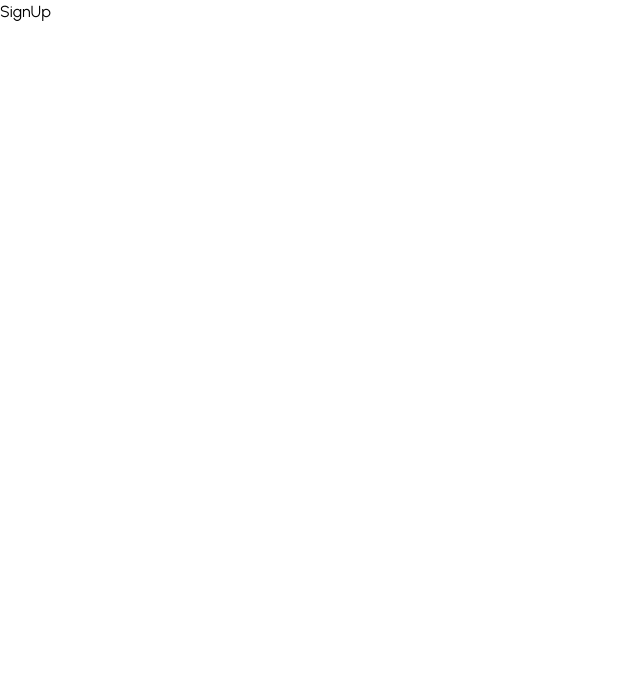
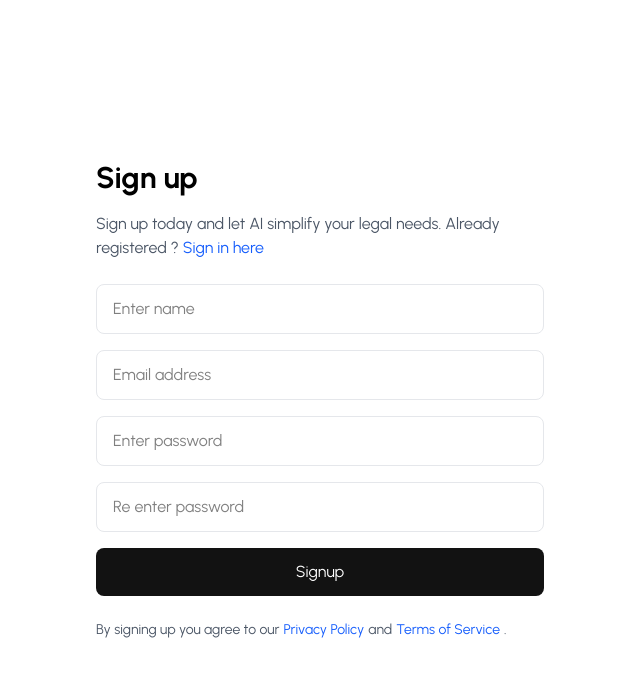
Before and after one commit to thedeepakmaurya/legassist, a Next.js app: page /signup in a window 1280 px wide. Shown: the top 676 px of the page, without its empty margins (0-640 px from the left). Built offline with nearby package versions, Linux system fonts and the light colour scheme.

Commit message:
feat(auth): add signin and signup

```diff
--- a/src/components/atoms/Button.jsx
+++ b/src/components/atoms/Button.jsx
@@ -2,7 +2,7 @@ const Button = (props) => {
   const { icon, label, className, ...restProps } = props;
   return (
     <button
-      className={`bg-primary transform cursor-pointer rounded-full px-6 py-3 text-sm text-white transition duration-300 hover:bg-gray-800 ${className}`}
+      className={`bg-primary transform cursor-pointer rounded-full px-6 py-3  text-white transition duration-300 hover:bg-gray-800 ${className}`}
     >
       {label} {icon && <i className={`ri-${icon} ri-lg`}></i>}
     </button>
--- /dev/null
+++ b/src/components/atoms/Input.jsx
@@ -0,0 +1,18 @@
+const Input = (props) => {
+  const { className, value, onChange, type, placeholder, name, ...restProps } = props;
+  return (
+    <div>
+      <input
+        {...restProps}
+        type={type ? type : "text"}
+        name={name}
+        value={value}
+        placeholder={placeholder}
+        onChange={onChange}
+        className={`mb-4 w-full rounded-lg border border-gray-200 focus:border-black px-4 py-3 focus:outline-none ${className}`}
+      />
+    </div>
+  );
+};
+
+export default Input;
--- a/src/components/pages/Auth/SignIn.jsx
+++ b/src/components/pages/Auth/SignIn.jsx
@@ -1,8 +1,39 @@
+"use client";
+import { useState } from "react";
+import Button from "@/components/atoms/Button";
+import Input from "@/components/atoms/Input";
+import AuthTemplate from "@/components/templates/AuthTemplate";
 
-const SignIn = () => {
+export default function SignIn() {
+  const [formData, setFormData] = useState({
+    email: "",
+    password: "",
+  });
+
+  const handleChange = (e) => {
+    const { name, value } = e.target;
+    setFormData((prev) => ({ ...prev, [name]: value }));
+  };
+
   return (
-    <div>SignIn</div>
-  )
+    <AuthTemplate>
+      <form>
+        <Input
+          name="email"
+          type="email"
+          placeholder="Email address"
+          value={formData.email}
+          onChange={handleChange}
+        />
+        <Input
+          name="password"
+          type="password"
+          placeholder="Enter password"
+          value={formData.password}
+          onChange={handleChange}
+        />
+        <Button label="Signin" className="w-full rounded-lg" />
+      </form>
+    </AuthTemplate>
+  );
 }
-
-export default SignIn
--- a/src/components/pages/Auth/SignUp.jsx
+++ b/src/components/pages/Auth/SignUp.jsx
@@ -1,5 +1,54 @@
-const SignUp = () => {
-  return <div>SignUp</div>;
-};
+"use client";
+import { useState } from "react";
+import Button from "@/components/atoms/Button";
+import Input from "@/components/atoms/Input";
+import AuthTemplate from "@/components/templates/AuthTemplate";
 
-export default SignUp;
+export default function SignUp() {
+  const [formData, setFormData] = useState({
+    name:"",
+    email: "",
+    password: "",
+    confirmPassword: "",
+  });
+
+  const handleChange = (e) => {
+    const { name, value } = e.target;
+    setFormData((prev) => ({ ...prev, [name]: value }));
+  };
+
+  return (
+    <AuthTemplate>
+      <form>
+        <Input
+          name="name"
+          placeholder="Enter name"
+          value={formData.name}
+          onChange={handleChange}
+        />
+        <Input
+          name="email"
+          type="email"
+          placeholder="Email address"
+          value={formData.email}
+          onChange={handleChange}
+        />
+        <Input
+          name="password"
+          type="password"
+          placeholder="Enter password"
+          value={formData.password}
+          onChange={handleChange}
+        />
+        <Input
+          name="confirmPassword"
+          type="password"
+          placeholder="Re enter password"
+          value={formData.confirmPassword}
+          onChange={handleChange}
+        />
+        <Button label="Signup" className="w-full rounded-lg" />
+      </form>
+    </AuthTemplate>
+  );
+}
--- /dev/null
+++ b/src/components/templates/AuthTemplate.jsx
@@ -0,0 +1,57 @@
+"use client";
+import Link from "next/link";
+import { usePathname } from "next/navigation";
+import SignIn from "../pages/Auth/SignIn";
+
+const AuthTemplate = ({ children }) => {
+  const path = usePathname();
+
+  return (
+    <section className="flex min-h-screen">
+      <div className="z-50 flex w-full flex-col justify-center px-8 md:w-1/2 md:px-16 lg:px-24">
+        <div className="mx-auto w-full max-w-md">
+          <h1 className="mb-4 text-3xl font-bold">
+            {path === "/signup" ? "Sign up" : "Sign in"}
+          </h1>
+          <p className="mb-6 text-gray-600">
+            {path === "/signup" ? "Sign up" : "Sign in"} today and let AI
+            simplify your legal needs.{" "}
+            {path === "/signup"
+              ? "Already registered"
+              : "Don't have an account"}{" "}
+            ?
+            <Link
+              href={path === "/signup" ? "/signin" : "/signup"}
+              className="px-1 text-blue-600 hover:underline"
+            >
+              {path === "/signup" ? "Sign in here" : "Sign up here"}
+            </Link>
+          </p>
+          {children}
+
+          {path === "/signup" && (
+            <p className="mt-6 text-sm text-gray-600">
+              By signing up you agree to our
+              <Link
+                href="/privacy"
+                className="px-1 text-blue-600 hover:underline"
+              >
+                Privacy Policy
+              </Link>
+              and
+              <Link
+                href="/terms"
+                className="px-1 text-blue-600 hover:underline"
+              >
+                Terms of Service
+              </Link>
+              .
+            </p>
+          )}
+        </div>
+      </div>
+    </section>
+  );
+};
+
+export default AuthTemplate;
```
Also changed, not shown: 1 other file (tests, documents, lock files or other folders).
